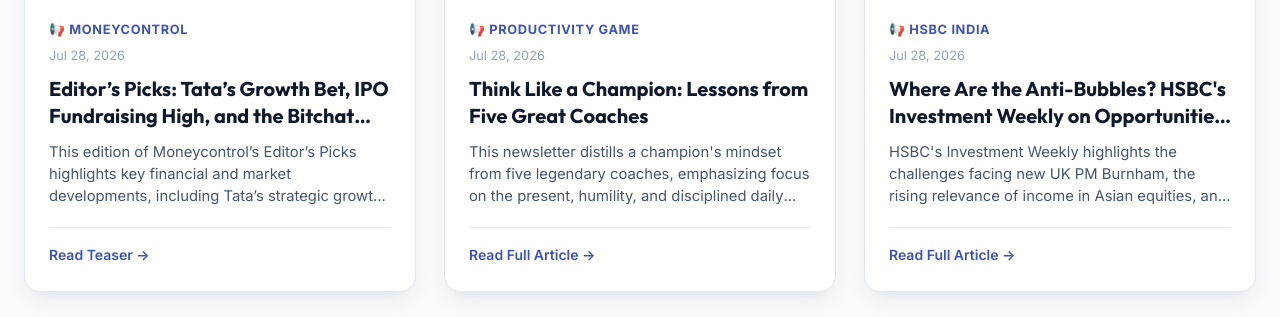
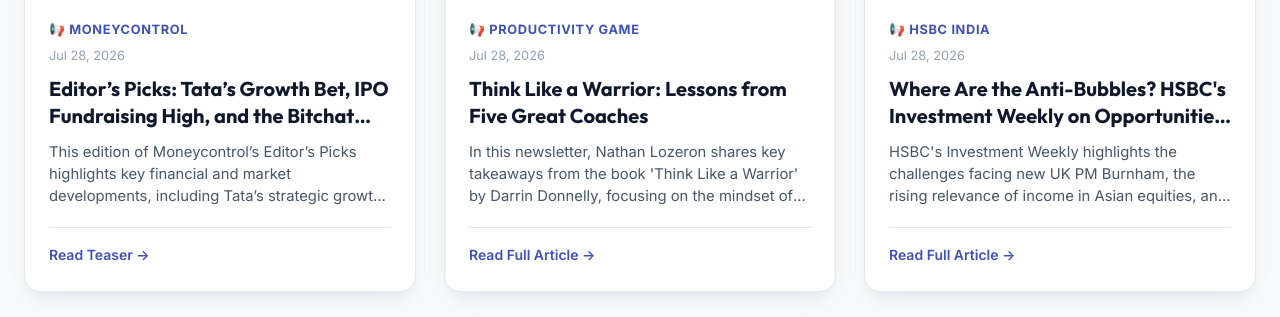
Before and after one commit to vampcoder/daily-newsletters, a Jekyll site: the page built from index.md, in a window 1280 px wide and 900 px high, scrolled down 5503 px, cut to the strip 184-501 px from the top of the window. Built offline with Jekyll 4.4.1, drawn with Linux system fonts in a browser that asks for light colours.

Commit message:
Update newsletter: [Productivity Game] Summary: Think Like a Warrior

```diff
--- a/_posts/2026-07-28-productivity-game-summary-think-like-a-warrior.md
+++ b/_posts/2026-07-28-productivity-game-summary-think-like-a-warrior.md
@@ -1,19 +1,19 @@
 ---
 layout: post
-title: "Think Like a Champion: Lessons from Five Great Coaches"
+title: "Think Like a Warrior: Lessons from Five Great Coaches"
 date: 2026-07-28 11:42:36 +0000
 source: "Productivity Game"
 category: "Productivity"
-excerpt: "This newsletter distills a champion's mindset from five legendary coaches, emphasizing focus on the present, humility, and disciplined daily reflection. It offers a practical framework to cultivate mental toughness and unstoppable success."
+excerpt: "In this newsletter, Nathan Lozeron shares key takeaways from the book 'Think Like a Warrior' by Darrin Donnelly, focusing on the mindset of elite coaches. Learn to stop dwelling on the past or future, drop entitlement, and adopt a humble daily practice to maximize focus and attitude."
 theme_gradient: "linear-gradient(135deg, #9c27b0 0%, #7b1fa2 100%)"
 image: "https://embed.filekitcdn.com/e/8UGoEYUY8hNJcBFmksRBVo/9YXBFxf52qdCnkP2SfTEx"
 video_url: "https://5463b514.click.convertkit-mail4.com/r8u65ewg72hoh36085vt2hdxekqegb7hxw8/g3hnh5hm4en7d2crh9/aHR0cHM6Ly93d3cueW91dHViZS5jb20vd2F0Y2g_dj0zU21KSGJUNFJBdw=="
 pdf_url: "https://5463b514.click.convertkit-mail4.com/r8u65ewg72hoh36085vt2hdxekqegb7hxw8/9qhzhnhdogxkq7t9h3/aHR0cHM6Ly9kb3dubG9hZC5maWxla2l0Y2RuLmNvbS9kLzhVR29FWVVZOGhOSmNCRm1rc1JCVm8vdkxBS0NOaWJaTVBoWG9xS2ROZUU4TA=="
 is_summary: false
 key_takeaways:
-  - "Stop dwelling on the past or worrying about the future—concentrate fully on the present moment."
-  - "Release any sense of entitlement; stay humble and accept where you are while committing to improvement."
-  - "Each night, ask yourself two questions: Did I give my fullest attention to my work today? Did I bring the best possible attitude while doing it?"
+  - "Stop wasting effort reliving the past or worrying about the future."
+  - "Drop any attitude of entitlement and stay humble."
+  - "Start a daily practice to focus on what you can control, asking yourself if you gave your fullest attention and best attitude each day."
 ---
 
 **“Tough times never last and champions recognize that.” – Darrin Donnelly**  In this summary, you'll learn a mindset from **five great coaches** that leads to unstoppable success.
```
